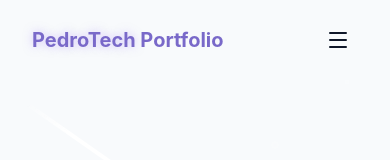
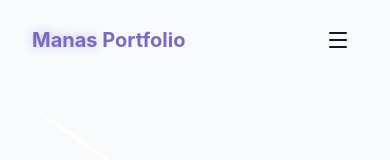
Before and after one commit to Manas-Pal003/Portfolio, a React app: page / in a window 390 px wide. Shown: the top 160 px of the page. Built offline with nearby package versions, Linux system fonts and the light colour scheme; the HTML template or start-up script is replaced by a standard one.

Commit message:
feat: add responsive Navbar component with scroll-aware styling and mobile menu support

```diff
--- a/src/components/Navbar.jsx
+++ b/src/components/Navbar.jsx
@@ -38,7 +38,7 @@ export const Navbar = () => {
         <div className="container mx-auto flex items-center justify-between">
             <a className="text-xl font-bold text-primary flex-item-center" href="#hero">
                 <span className="relative z-10">
-                    <span className="text-glow text-foregroundy">PedroTech</span>{" "}
+                    <span className="text-glow text-foregroundy">Manas</span>{" "}
                     Portfolio
                 </span>
             </a>
```
